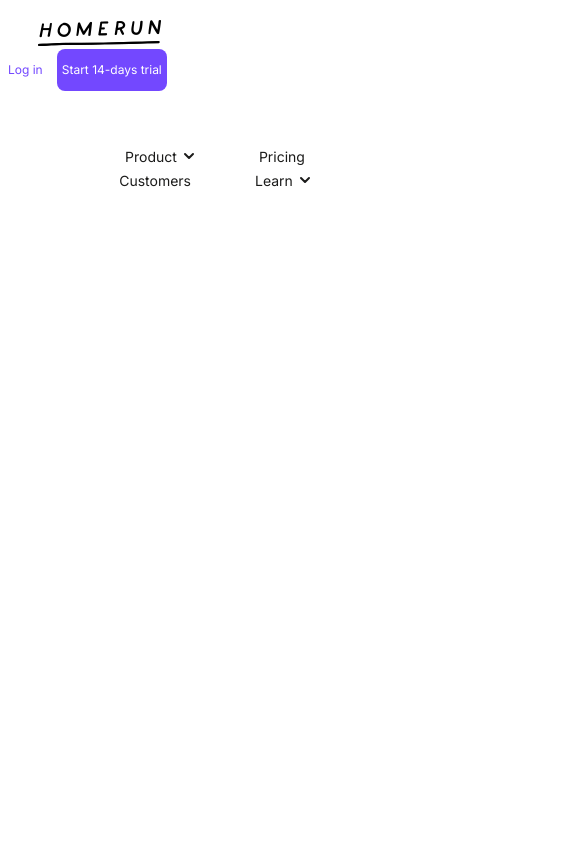
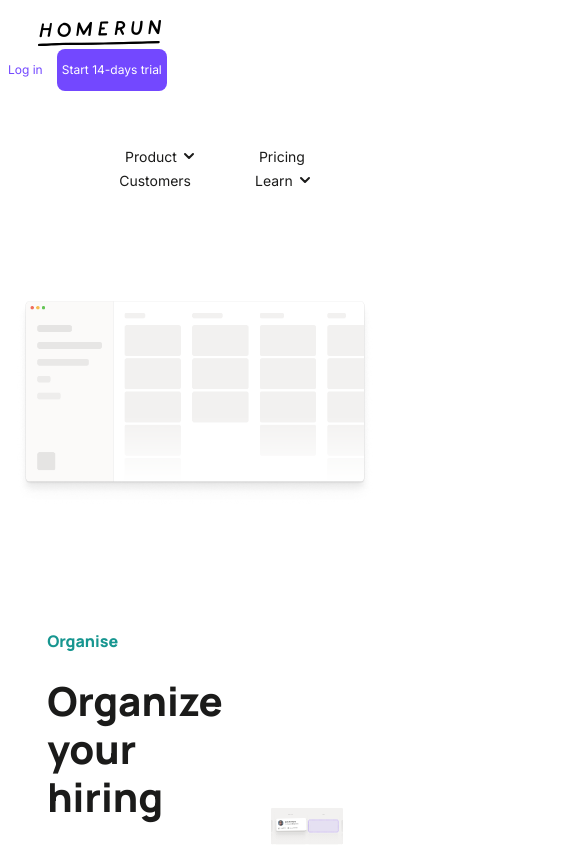
Before and after one commit to ClaraChaouat/UpTectTest, a JavaScript app: page / in a window 390 px wide. Shown: the top 846 px of the page, 579 px wide, since content can reach past the window. Built offline with nearby package versions, Linux system fonts and the light colour scheme; the HTML template or start-up script is replaced by a standard one.

Commit message:
Responsive navbar

```diff
--- a/src/App.js
+++ b/src/App.js
@@ -18,7 +18,7 @@ function App() {
           <NavigationBar />
           <Hero />
         </header>
-        <main style={{display:"none"}}>
+        <main>
           <Template />
           <SectionFeature
             kicker="Organise"
```
